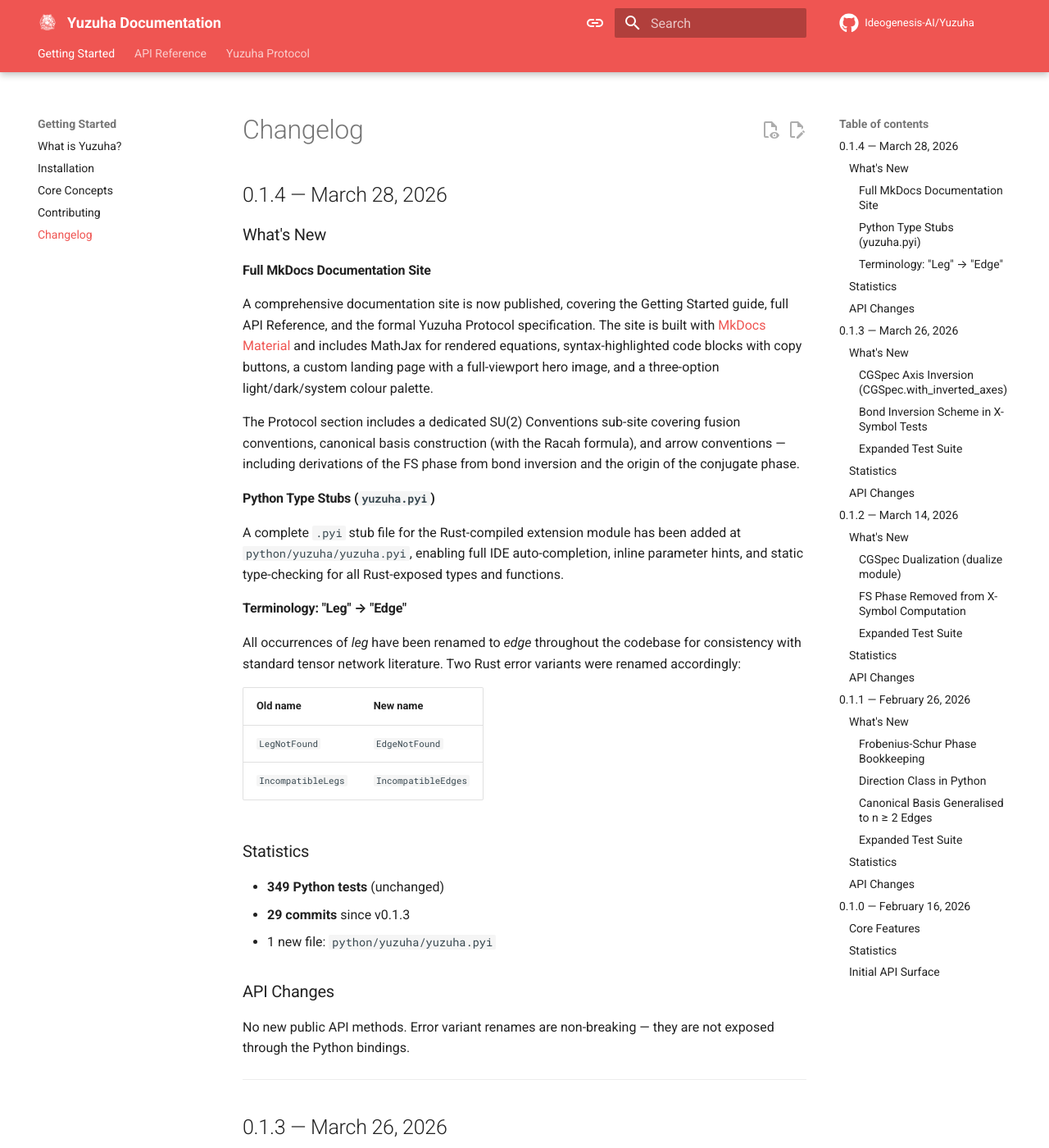
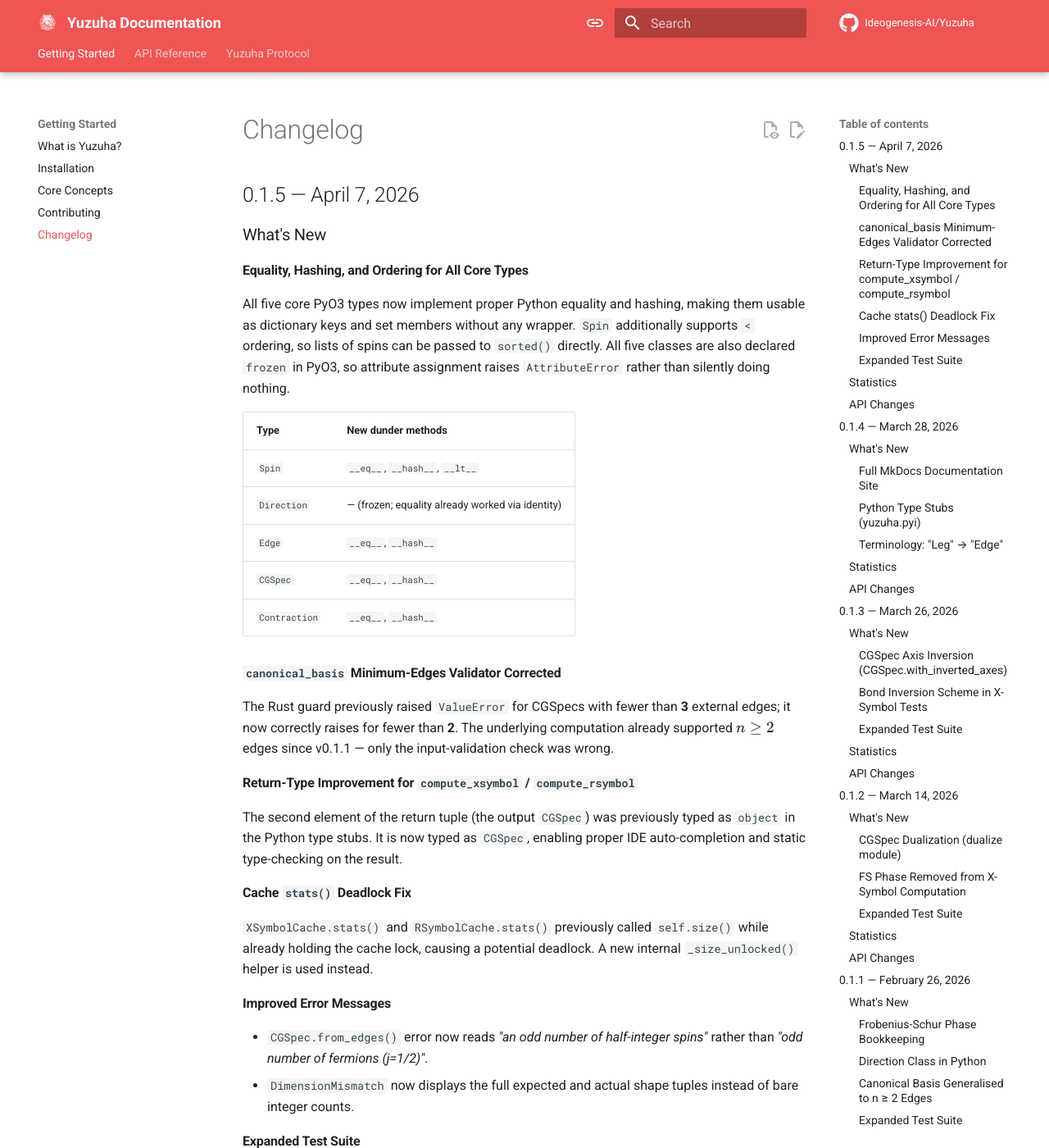
Before and after one commit to Ideogenesis-AI/Yuzuha, an MkDocs documentation site: the page built from docs/getting-started/changelog.md, in a window 1280 px wide and 1400 px high. Shown: the whole window at 82% size. Built offline with MkDocs 1.6.1 and Material for MkDocs 9.7.7, drawn with Linux system fonts in a browser that asks for light colours; comment, search, counter and statistics services are not loaded; some of the changed text lies outside the part shown.

Commit message:
Update changelog for version 0.1.5, highlighting new features including equality, hashing, and ordering support for core types, corrections to the `canonical_basis` validator, improvements to return types in `compute_xsymbol` and `compute_rsymbol`, a deadlock fix in cache statistics, enhanced error messages, and an expanded test suite with 24 new tests. No breaking changes introduced.

```diff
--- a/docs/getting-started/changelog.md
+++ b/docs/getting-started/changelog.md
@@ -1,4 +1,84 @@
 # Changelog
+
+## 0.1.5 — April 7, 2026
+
+### What's New
+
+#### Equality, Hashing, and Ordering for All Core Types
+
+All five core PyO3 types now implement proper Python equality and hashing, making
+them usable as dictionary keys and set members without any wrapper. `Spin` additionally
+supports `<` ordering, so lists of spins can be passed to `sorted()` directly. All
+five classes are also declared `frozen` in PyO3, so attribute assignment raises
+`AttributeError` rather than silently doing nothing.
+
+| Type | New dunder methods |
+|------|--------------------|
+| `Spin` | `__eq__`, `__hash__`, `__lt__` |
+| `Direction` | — (frozen; equality already worked via identity) |
+| `Edge` | `__eq__`, `__hash__` |
+| `CGSpec` | `__eq__`, `__hash__` |
+| `Contraction` | `__eq__`, `__hash__` |
+
+#### `canonical_basis` Minimum-Edges Validator Corrected
+
+The Rust guard previously raised `ValueError` for CGSpecs with fewer than **3**
+external edges; it now correctly raises for fewer than **2**. The underlying
+computation already supported \(n \geq 2\) edges since v0.1.1 — only the
+input-validation check was wrong.
+
+#### Return-Type Improvement for `compute_xsymbol` / `compute_rsymbol`
+
+The second element of the return tuple (the output `CGSpec`) was previously typed
+as `object` in the Python type stubs. It is now typed as `CGSpec`, enabling proper
+IDE auto-completion and static type-checking on the result.
+
+#### Cache `stats()` Deadlock Fix
+
+`XSymbolCache.stats()` and `RSymbolCache.stats()` previously called `self.size()`
+while already holding the cache lock, causing a potential deadlock. A new internal
+`_size_unlocked()` helper is used instead.
+
+#### Improved Error Messages
+
+- `CGSpec.from_edges()` error now reads *"an odd number of half-integer spins"*
+  rather than *"odd number of fermions (j=1/2)"*.
+- `DimensionMismatch` now displays the full expected and actual shape tuples instead
+  of bare integer counts.
+
+#### Expanded Test Suite
+
+24 net Python tests added (25 new, 1 removed):
+
+| Suite | v0.1.4 | v0.1.5 | Change |
+|---|---|---|---|
+| `test_basic` | 44 | 62 | +18 |
+| `test_symbol_cache` | 30 | 37 | +7 |
+| `test_canonical_basis` | 57 | 56 | −1 |
+| *(other Python suites unchanged)* | 218 | 218 | — |
+| **Python total** | **349** | **373** | **+24** |
+| Rust (all suites unchanged) | 120 | 120 | — |
+| **Grand total** | **469** | **493** | **+24** |
+
+### Statistics
+
+- **493 tests** (373 Python + 120 Rust)
+- **39 commits** since v0.1.4
+
+### API Changes
+
+No breaking changes. All additions are strictly additive.
+
+| Symbol | Kind | Change |
+|--------|------|--------|
+| `Spin.__eq__` / `__hash__` / `__lt__` | dunder | added |
+| `Edge.__eq__` / `__hash__` | dunder | added |
+| `CGSpec.__eq__` / `__hash__` | dunder | added |
+| `Contraction.__eq__` / `__hash__` | dunder | added |
+| `compute_xsymbol` return type | type stub | `object` → `CGSpec` |
+| `compute_rsymbol` return type | type stub | `object` → `CGSpec` |
+
+---
 
 ## 0.1.4 — March 28, 2026
 
```
